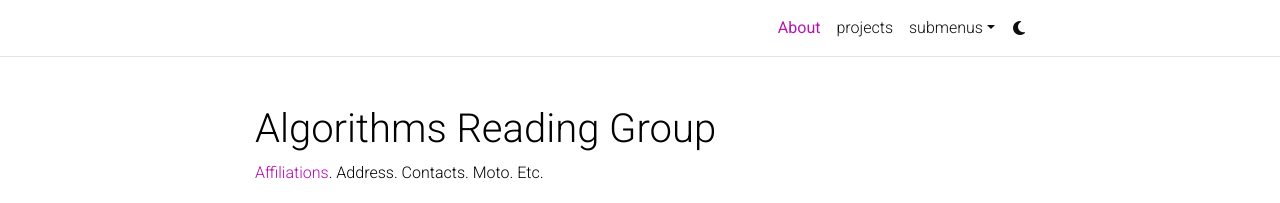
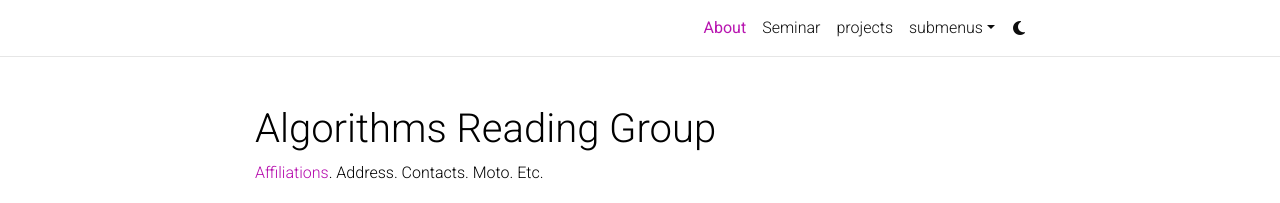
Before and after one commit to ARGatUIOWA/ARGatUIOWA.github.io, a Jekyll site: the page built from _pages/about.md, in a window 1280 px wide. Shown: the top 203 px of the page. Built offline with Jekyll 4.4.1, drawn with Linux system fonts in a browser that asks for light colours; emoji names are drawn with the system emoji font; comment, search, counter and statistics services are not loaded; a style sheet for code colours, icons or effects is not loaded.

Commit message:
blog to seminar

```diff
--- a/_config.yml
+++ b/_config.yml
@@ -124,7 +124,7 @@
 # -----------------------------------------------------------------------------
 
 blog_name: al-folio # blog_name will be displayed in your blog page
-blog_nav_title:  # your blog must have a title for it to be displayed in the nav bar
+blog_nav_title: Seminar # your blog must have a title for it to be displayed in the nav bar
 blog_description: a simple whitespace theme for academics
 permalink: /blog/:year/:title/
 
```
